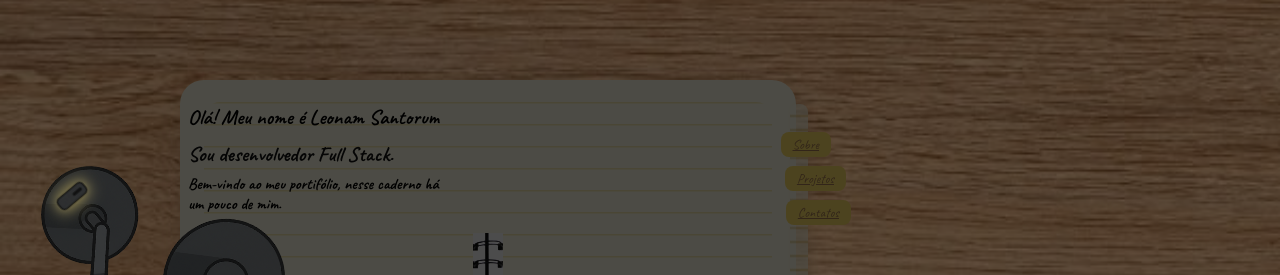
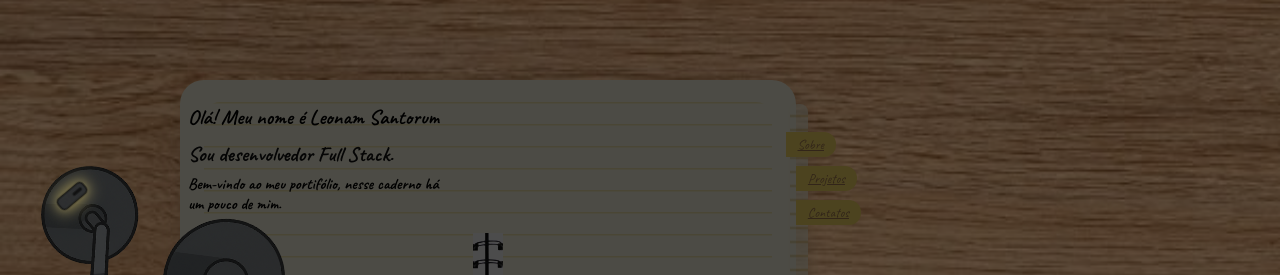
Before and after one commit to Leosansu/Portif-lio, a React (Vite) app: page / in a window 1280 px wide. Shown: the top 275 px of the page. Built offline with nearby package versions, Linux system fonts and the light colour scheme.

Commit message:
style: ajusta posição e borda dos marcadores laterais do caderno
- posiciona marcadores mais à direita usando right negativo
- deixa borda esquerda reta e direita arredondada
- remove rotação para marcadores ficarem paralelos à página

```diff
--- a/src/App.css
+++ b/src/App.css
@@ -513,7 +513,7 @@ label {
 .marcador-sobre {
   position: absolute;
   top: 52px;
-  right: -35px;        /* mais para fora */
+  right: -40px;        /* mais para fora */
   background: #ffe066;
   color: #a67c52;
   padding: 4px 12px;
@@ -529,7 +529,7 @@ label {
 .marcador-projetos {
   position: absolute;
   top: 86px;
-  right: -50px;
+  right: -61px;
   background: #ffe066;
   color: #a67c52;
   padding: 4px 12px;
@@ -545,7 +545,7 @@ label {
 .marcador-contatos {
   position: absolute;
   top: 120px;
-  right: -55px;
+  right: -65px;
   background: #ffe066;
   color: #a67c52;
   padding: 4px 12px;
@@ -556,3 +556,10 @@ label {
   z-index: 1050;
   pointer-events: auto;
 }
+
+.marcador-sobre,
+.marcador-projetos,
+.marcador-contatos {
+  border-radius: 0 12px 12px 0; /* esquerdo reto, direito arredondado */
+  transform: none;              /* remove rotação para ficar paralelo */
+}
```
Also changed, not shown: public/eu.jpg (added), 1 other file (tests, documents, lock files or other folders).
